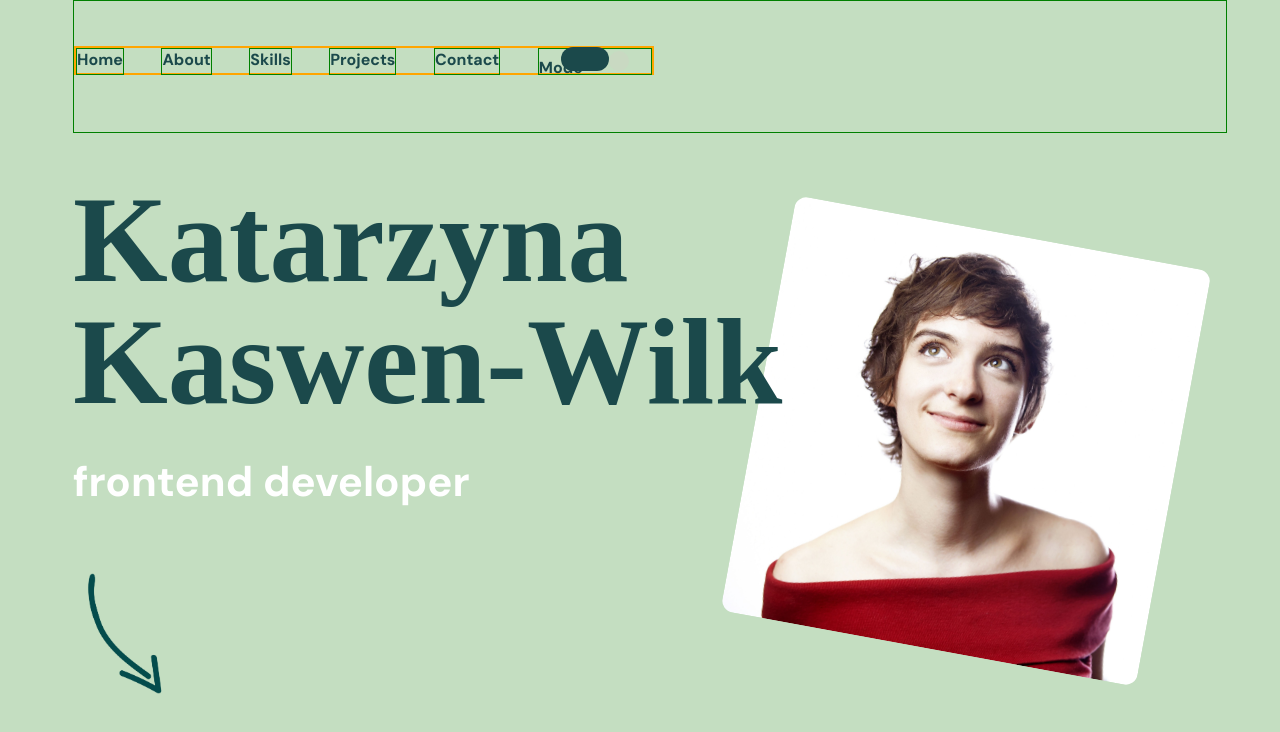
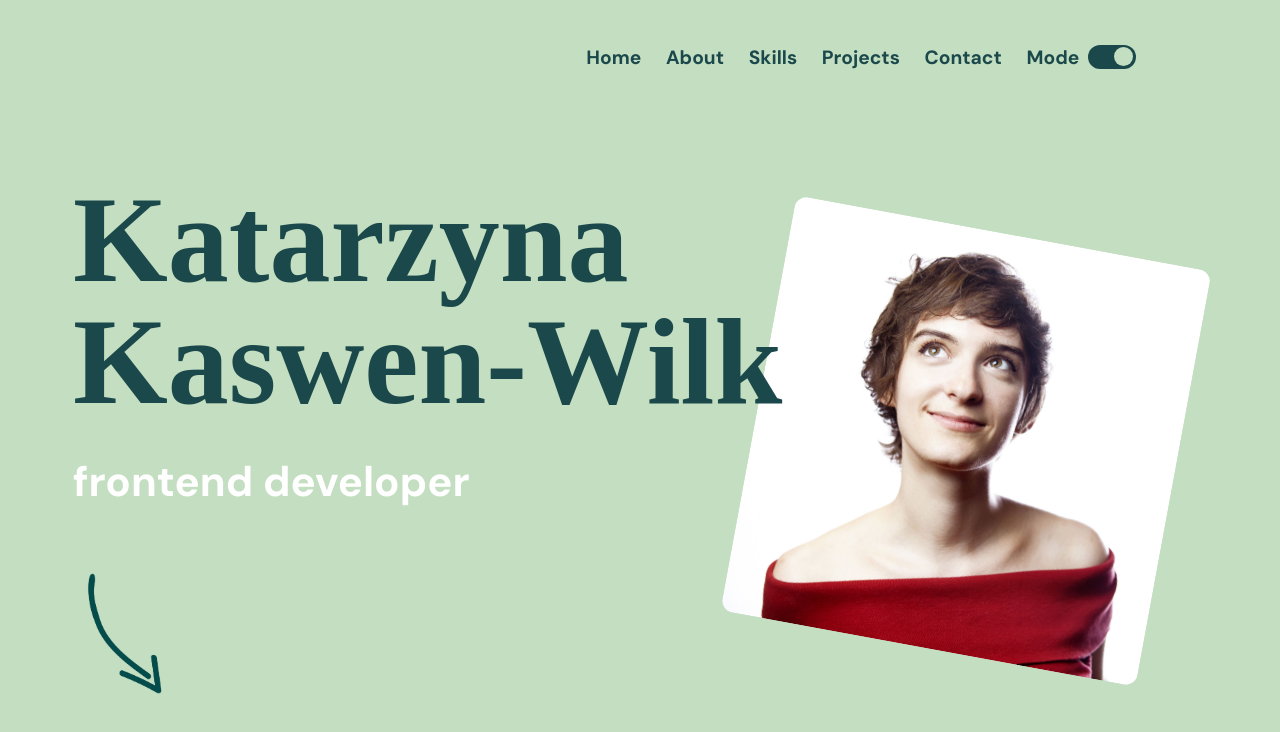
Before and after one commit to kikupiku/kikupiku.github.io, a React (Create React App) app: page / in a window 1280 px wide. Shown: the top 732 px of the page. Built offline with nearby package versions, Linux system fonts and the light colour scheme; a web font is replaced by a local one.

Commit message:
create toggle icon, about to try mode toggling

```diff
--- a/src/App.js
+++ b/src/App.js
@@ -1,4 +1,4 @@
-import React from 'react';
+import React, { useState } from 'react';
 import styles from './App.module.css';
 import Main from './components/main/main';
 import About from './components/about/about';
@@ -8,7 +8,8 @@ import Projects from './containers/projects/projects';
 import WhenIDontCode from './components/widwidc/widwidc';
 import Contact from './components/contact/contact';
 
-function App() {
+const App = () => {
+
   return (
     <div className={styles.App}>
       <Menu />
--- a/src/components/menu/menu.js
+++ b/src/components/menu/menu.js
@@ -22,12 +22,12 @@ const menu = props => {
               Skills
             </a>
           </li>
-          {/* <li><Link to={‌{
-              pathname: '/',
-              hash: '#Skills'
-            }}>Skills</Link></li> */}
           <li>
-            <a href='#projects' className={styles.Link + ' ' + styles.ModeBox} to='/'>
+            <a
+              href='#projects'
+              className={styles.Link + ' ' + styles.ModeBox}
+              to='/'
+            >
               Projects
             </a>
           </li>
@@ -37,28 +37,12 @@ const menu = props => {
             </a>
           </li>
           <li>
-            <div className={styles.Link}>
-              Mode
-              <svg
-                className={styles.ModeToggleCircle}
-                width='48'
-                height='24'
-                viewBox='0 0 48 24'
-                fill='none'
-                xmlns='http://www.w3.org/2000/svg'
-              >
-                <rect width='48' height='24' rx='12' fill='#1B494B' />
-              </svg>
-              <svg
-                className={styles.ModeToggleCircle}
-                width='20'
-                height='20'
-                viewBox='0 0 20 20'
-                fill='none'
-                xmlns='http://www.w3.org/2000/svg'
-              >
-                <circle cx='10' cy='10' r='10' fill='#C9D9C2' />
-              </svg>
+            <div className={styles.Link + ' ' + styles.Mode}>Mode</div>
+          </li>
+          <li>
+            <div className={styles.ToggleContainer}>
+              <div className={styles.Toggle}></div>
+            <div className={styles.ToggleCircle}></div>
             </div>
           </li>
         </ul>
--- a/src/components/menu/menu.module.css
+++ b/src/components/menu/menu.module.css
@@ -1,47 +1,67 @@
 .Container {
-  width: 90vw;
+  width: 98vw;
   height: 10.25vw;
   position: relative;
-  border: 1px solid green;
-  margin-bottom: 50px;
+  margin-bottom: 3.9vw;
   position: fixed;
   top: 0;
-  z-index: 9999999;
+  left: 0;
+  z-index: 99999;
   background-color: #c4dec1;
 }
 
 .Menu {
-  width: 50%;
-  right: 5.7vw;
-  height: 2.3vw;
-  padding-top: 3.5vw;
+  width: 44.2vw;
+  margin-top: 3.5vw;
+  position: absolute;
+  right: 8vw;
 }
 
 ul {
   list-style-type: none;
   display: flex;
-  height: 25px;
-  width: 100%;
+  height: 2vw;
+  width: inherit;
   justify-content: space-between;
   align-items: middle;
-  border: 2px solid orange;
 }
 
 .Link {
   color: #1B494B;
   font-family: 'DM Sans', sans-serif;
+  font-size: 1.5vw;
   text-decoration: none;
-  height: 25px;
-  border: 1px solid green;
-  display: inline-block;
+  height: 2vw;
+  display: block;
 }
 
 .Link:hover {
   text-decoration: underline;
 }
 
-.ModeToggleCircle {
+.Mode:hover {
+  text-decoration: none;
+}
+
+.ToggleContainer {
   position: relative;
-  left: -22px;
-  top: -2px;
 }
+
+.Toggle {
+  background-color: #1B494B;
+  position: relative;
+  right: 1.25vw;
+  width: 3.75vw;
+  height: 1.875vw;
+  border-radius: 17px;
+}
+
+.ToggleCircle {
+  position: absolute;
+  top: 0.18vw;
+  left: 0.8vw;
+  width: 1.5vw;
+  height: 1.5vw;
+  border-radius: 50%;
+  background-color: #c4dec1;
+}
```
Also changed, not shown: src/components/UI/mode/themes.js (added, +14 -0 lines).
